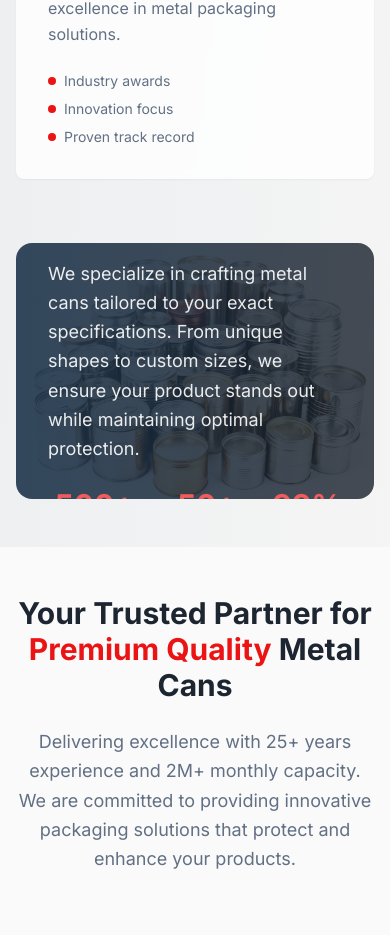
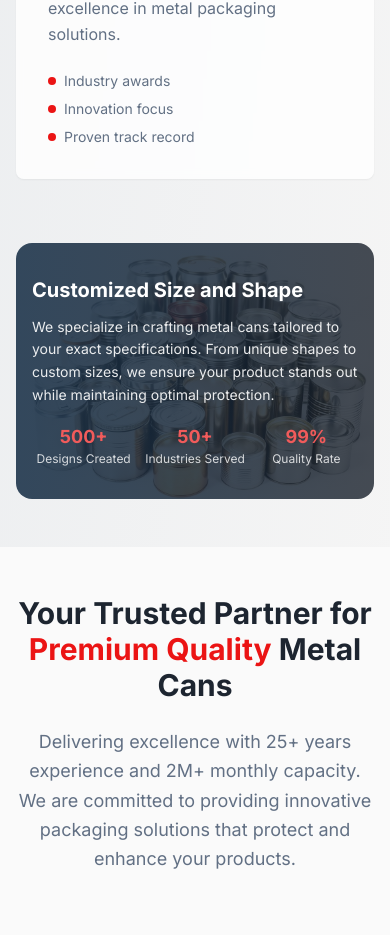
Before and after one commit to prathamratna/metal-artistry-refined, a React (Vite) app: page / in a window 390 px wide. Shown: the part 3452-4387 px from the top of the page. Built offline with nearby package versions, Linux system fonts and the light colour scheme.

Commit message:
Fix: Make Services section responsive

```diff
--- a/src/components/Services.tsx
+++ b/src/components/Services.tsx
@@ -77,28 +77,28 @@ const Services = () => {
         <div className="relative rounded-2xl overflow-hidden">
           <img src={productsImage} alt="Various metal cans and containers showcase" className="w-full h-64 md:h-80 object-cover" />
           <div className="absolute inset-0 bg-gradient-to-r from-secondary/90 to-industrial-dark/80 flex items-center">
-            <div className="container-width px-8 py-[32px]">
-              <div className="max-w-2xl">
-                <h3 className="text-2xl md:text-4xl font-bold text-white mb-4">
+            <div className="container-width px-4 sm:px-6 lg:px-8 py-6 sm:py-8 lg:py-[32px]">
+              <div className="max-w-full sm:max-w-2xl">
+                <h3 className="text-xl sm:text-2xl md:text-3xl lg:text-4xl font-bold text-white mb-3 sm:mb-4">
                   Customized Size and Shape
                 </h3>
-                <p className="text-white/90 text-lg mb-6 leading-relaxed">
+                <p className="text-white/90 text-sm sm:text-base lg:text-lg mb-4 sm:mb-6 leading-relaxed">
                   We specialize in crafting metal cans tailored to your exact specifications.
                   From unique shapes to custom sizes, we ensure your product stands out while
                   maintaining optimal protection.
                 </p>
-                <div className="flex space-x-4">
+                <div className="grid grid-cols-3 gap-2 sm:gap-4">
                   <div className="text-center">
-                    <div className="text-3xl font-bold text-primary-glow">500+</div>
-                    <div className="text-white/80 text-sm">Designs Created</div>
+                    <div className="text-lg sm:text-2xl lg:text-3xl font-bold text-primary-glow">500+</div>
+                    <div className="text-white/80 text-xs sm:text-sm">Designs Created</div>
                   </div>
                   <div className="text-center">
-                    <div className="text-3xl font-bold text-primary-glow">50+</div>
-                    <div className="text-white/80 text-sm">Industries Served</div>
+                    <div className="text-lg sm:text-2xl lg:text-3xl font-bold text-primary-glow">50+</div>
+                    <div className="text-white/80 text-xs sm:text-sm">Industries Served</div>
                   </div>
                   <div className="text-center">
-                    <div className="text-3xl font-bold text-primary-glow">99%</div>
-                    <div className="text-white/80 text-sm">Quality Rate</div>
+                    <div className="text-lg sm:text-2xl lg:text-3xl font-bold text-primary-glow">99%</div>
+                    <div className="text-white/80 text-xs sm:text-sm">Quality Rate</div>
                   </div>
                 </div>
               </div>
```
